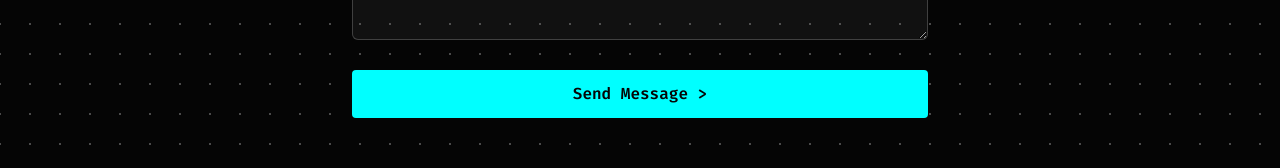
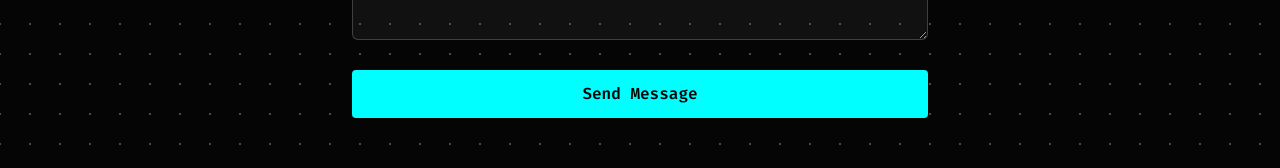
Before and after one commit to Dospalko/glitch-portfolio, a React (Vite) app: page /contact in a window 1280 px wide. Shown: the part 606-774 px from the top of the page. Built offline with nearby package versions, Linux system fonts and the light colour scheme; a web font is replaced by a local one.

Commit message:
fix: fixed the contact page bug

```diff
--- a/src/pages/ContactPage.jsx
+++ b/src/pages/ContactPage.jsx
@@ -36,7 +36,7 @@ const ContactForm = () => {
             whileTap={{ scale: 0.95 }}
             className="w-full px-6 py-3 bg-[var(--color-accent-glitch)] text-[var(--color-background)] font-bold font-mono rounded hover:bg-[var(--color-accent-glitch-darker)] transition-colors duration-200 focus:outline-none focus:ring-2 focus:ring-[var(--color-accent-glitch)] focus:ring-offset-2 focus:ring-offset-[var(--color-background)] animate-text-jitter-slight-hover"
           >
-            Send Message >
+            Send Message
           </motion.button>
      </form>
   )
--- a/src/pages/ProjectsPage.jsx
+++ b/src/pages/ProjectsPage.jsx
@@ -118,7 +118,8 @@ const ProjectsPage = () => {
               {/* Obrázok nad sekciou Recent Work */}
 
               <h4 className="text-xl font-semibold font-mono text-[var(--color-text-secondary)] text-center md:text-left">
-                // Recent Work
+                // Recent Workls
+
               </h4>
               {displayedWorkProjects.length > 0 ? (
                 <motion.div
```
